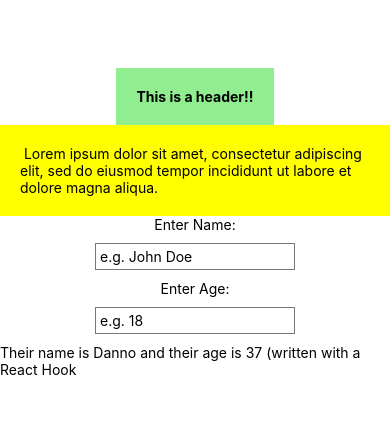
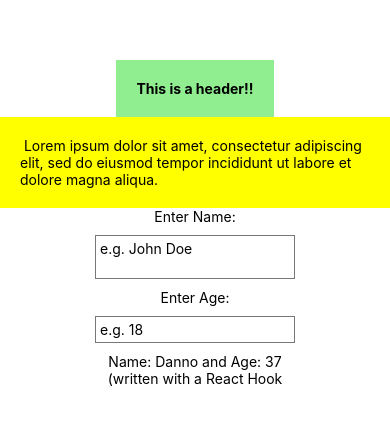
Before and after one commit to DanBurbach/React-Native-Basic, a React Native app: screen / in a window 390 px wide. Shown: the part 199-624 px from the top of the page. Built offline with nearby package versions, Linux system fonts and the light colour scheme.

Commit message:
update TextInput to have required for both for future planning

```diff
--- a/App.js
+++ b/App.js
@@ -3,7 +3,8 @@ import { StyleSheet, Text, View, Button, TextInput } from 'react-native';
 
 export default function App() {
   const [name, setName] = useState('Danno');
-  const [age, setAge] = useState(37)
+
+  const [age, setAge] = useState('37')
   //passes object in
   // const [anyname, setAnyname] = useState({ name: 'Danno', age: 37});
 
@@ -14,29 +15,39 @@ export default function App() {
 
   return (
     <View style={styles.container}>
+
       <View style={styles.header}>
         <Text style={styles.boldText}>This is a header!!</Text>
       </View>
+
       <View style={styles.bodyText}>
         <Text> Lorem ipsum dolor sit amet, consectetur adipiscing elit, sed do eiusmod tempor incididunt ut labore et dolore magna aliqua.</Text>
       </View>
+
       <Text>Enter Name:</Text>
       <TextInput
         style={styles.nameInput}
+        multiline
+        required
         placeholder='e.g. John Doe'
         onChangeText={(val)=> setName(val)} />
 
       <Text>Enter Age:</Text>
       <TextInput
         style={styles.nameInput}
+        required
+        keyboardType='numeric'
         placeholder='e.g. 18'
         onChangeText={(val)=> setAge(val)}
         />
 
-      <Text>Their name is {name} and their age is {age} (written with a React Hook</Text>
+      <Text>Name: {name} and Age: {age}</Text>
+      <Text>(written with a React Hook</Text>
+
       {/* <View style={styles.buttonContainer}>
         <Button title='update name here' onPress={clickName}/>
       </View> */}
+
     </View>
   );
 }
```
